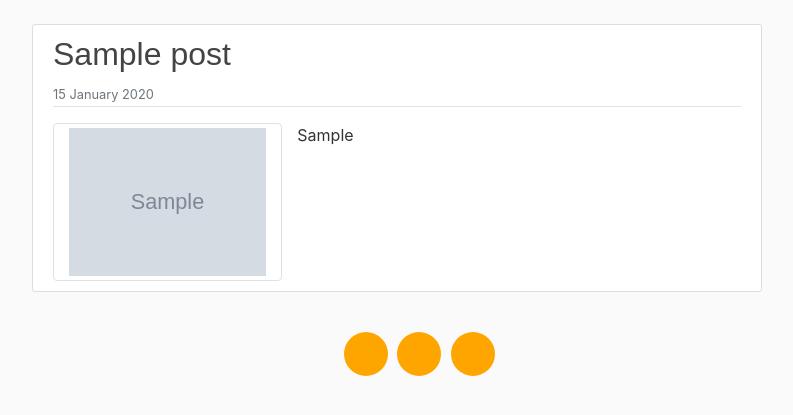
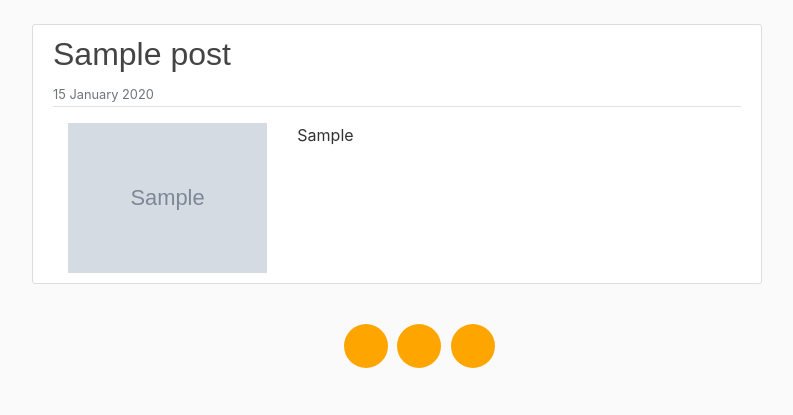
Before and after one commit to pwilson802/snackbar-parking, a Django app: page / in a window 1280 px wide. Shown: the part 56-471 px from the top of the page, without its empty margins (243-1036 px from the left). Run offline with Django 3.2, Linux system fonts and the light colour scheme; tables that the repository leaves empty hold one stand-in row (values such as "Sample post"); grey boxes marked "Sample" are stand-in pictures; some libraries are stand-ins or nearby versions; some web fonts are replaced.

Commit message:
Updated home post image to img-fluid

```diff
--- a/blog/templates/blog/home.html
+++ b/blog/templates/blog/home.html
@@ -10,7 +10,7 @@
                 </div>
                     <div class="container mt-3">
                         <div class="row">
-                            <img src="{{ post.image.url }}" alt="post image" class="img-fluid img-thumbnail col-md-4">
+                            <img src="{{ post.image.url }}" alt="post image" class="img-fluid col-md-4">
                             <p class="article-content col-md-8">{{ post.byline | slice:":300" }}</p>
                         </div>
                     </div>
```
